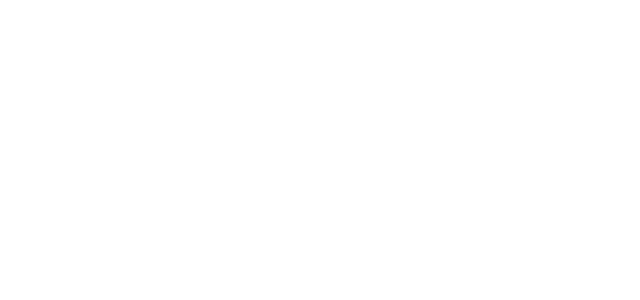
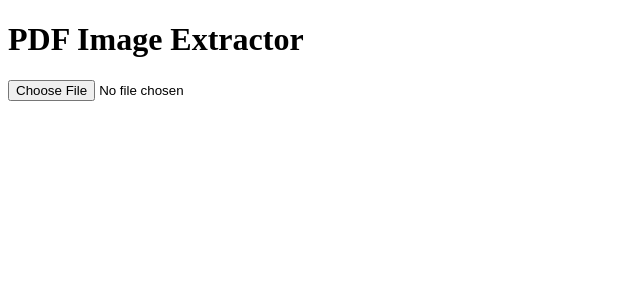
Before and after one commit to matej123-coder/Extension_Image_Extractor, a React (Vite) app: page / in a window 1280 px wide. Shown: the top 300 px of the page, without its empty margins (0-640 px from the left). Built offline with nearby package versions, Linux system fonts and the light colour scheme.

Commit message:
feat: load the pdf

```diff
--- a/src/App.tsx
+++ b/src/App.tsx
@@ -1,12 +1,45 @@
+import { useState } from "react";
+import { loadPdf } from "./pdf/loadPdf";
+function App() {
+  const [file, setFile] = useState<File | null>(null);
+  const [loading, setLoading] = useState<boolean>(false);
 
+  async function handleFileChange(event: React.ChangeEvent<HTMLInputElement>) {
+    const selectedFile = event.target.files?.[0] || null;
+    if (!selectedFile) {
+      return;
+    }
 
-function App() {
+    setFile(selectedFile);
+    setLoading(true);
 
+    try {
+      const pdf = await loadPdf(selectedFile);
+
+      console.log("Loaded PDF:", pdf);
+    } catch (error) {
+      console.error("Failed to load PDF:", error);
+    } finally {
+      setLoading(false);
+    }
+  }
   return (
     <>
+      <div>
+        <h1>PDF Image Extractor</h1>
 
+        <input
+          type="file"
+          accept="application/pdf"
+          onChange={handleFileChange}
+        />
+
+        {file && <p>Selected: {file.name}</p>}
+
+        {loading && <p>Loading PDF...</p>}
+      </div>
     </>
-  )
+  );
 }
 
-export default App
+export default App;
--- /dev/null
+++ b/src/pdf/loadPdf.ts
@@ -0,0 +1,11 @@
+import pdfjsLib from "./pdf";
+
+export async function loadPdf(file: File) {
+  const arrayBuffer = await file.arrayBuffer();
+  const pdf = await pdfjsLib.getDocument({ data: arrayBuffer }).promise;
+
+  console.log("PDF loaded");
+  console.log("Number of pages:", pdf.numPages);
+
+  return pdf;
+}
--- /dev/null
+++ b/src/pdf/pdf.ts
@@ -0,0 +1,7 @@
+import * as pdfjsLib from "pdfjs-dist";
+import workerSrc from "pdfjs-dist/build/pdf.worker.mjs?url";
+
+pdfjsLib.GlobalWorkerOptions.workerSrc = workerSrc;
+
+
+export default pdfjsLib;
```
Also changed, not shown: 1 other file (tests, documents, lock files or other folders).
